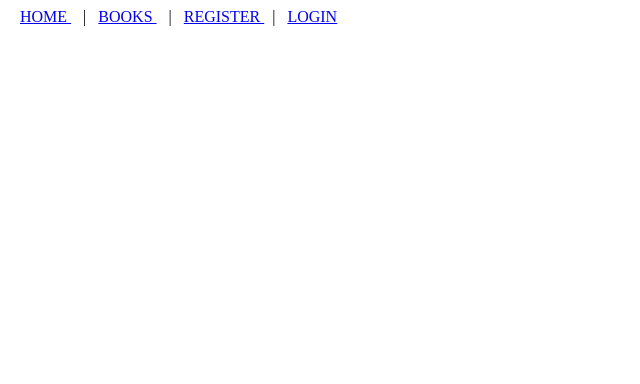
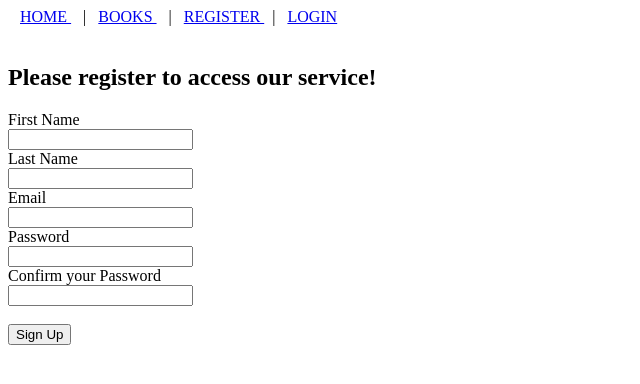
Before and after one commit to HarisMunir786/myproject, a Flask app: page /register in a window 1280 px wide. Shown: the top 384 px of the page, without its empty margins (0-640 px from the left). Run offline with Flask 2, Linux system fonts and the light colour scheme.

Commit message:
Changes to code

```diff
--- a/application/__init__.py
+++ b/application/__init__.py
@@ -11,7 +11,6 @@ bcrypt = Bcrypt(app)
 login_manager = LoginManager(app)
 login_manager.login_view = 'login'
 
-#app.config['SQLALCHEMY_DATABASE_URI'] = 'mysql+pymysql://root:qasfia1project420@35.246.85.220/pojectdb'
 app.config['SQLALCHEMY_DATABASE_URI'] = str(os.getenv('DB_URI'))
 app.config['SECRET_KEY'] = os.getenv('SECRET_KEY')
 
--- a/application/models.py
+++ b/application/models.py
@@ -39,8 +39,7 @@ class Books(db.Model, UserMixin):
     title = db.Column(db.String(30), nullable=False)
     author = db.Column(db.String(30), nullable=False)
     genre = db.Column(db.String(150), nullable=False, unique=True)
-    posts = db.relationship('BlogPost', backref='author', lazy=True)
-    books= db.relationship('Books', backref='book_ref', lazy=True)
+    User_id = db.Column(db.Integer, db.ForeignKey('users.id'), nullable=False)
     def __repr__(self):
         return ''.join([
             'User ID: ', str(self.id), '\r\n',
--- a/application/routes.py
+++ b/application/routes.py
@@ -17,16 +17,16 @@ def register():
 	form = RegistrationForm()
 	if form.validate_on_submit():
 		register_data = Users(
-		first_name = form.first_name.data,
-		last_name = form.last_name.data,
-		email = form.email.data,
-		password = form.password.data
-    	)
+			first_name = form.first_name.data,
+			last_name = form.last_name.data,
+			email = form.email.data,
+			password = form.password.data
+    		)
 		db.session.add(register_data)
 		db.session.commit()
-	return render_template('register.html', title='Register')
+	return render_template('register.html', title='Register', form = form)
 
-@app.route('/login')
+@app.route('/login', methods = ['GET','POST'])
 def login():
      form = LoginForm()
      return render_template('login.html', title='Login', form = form)
--- a/application/templates/register.html
+++ b/application/templates/register.html
@@ -1,2 +1,81 @@
 {% extends "layout.html" %}
-<h1>{{ title }}</h1>
+{% block body %}
+<br>
+<p>
+    <h2>Please register to access our service!</h2>
+</p>
+
+<form method='Post' action=''>
+    {{ form.hidden_tag() }}
+    <div>
+        <div>
+            <div>{{ form.first_name.label }}</div>
+            <div>{{ form.first_name }}</div>
+        </div>
+        {% if form.first_name.errors %}
+        <div>
+            {% for error in form.first_name.errors %}
+            <span>{{ error }}</span>
+            {% endfor %}
+        </div>
+        {% endif %}
+    </div>
+
+    <div>{{ form.last_name.label }}</div>
+    <div>{{ form.last_name }}</div>
+    </div>
+    {% if form.last_name.errors %}
+    <div>
+        {% for error in form.last_name.errors %}
+        <span>{{ error }}</span>
+        {% endfor %}
+    </div>
+    {% endif %}
+    </div>
+    <div>
+        <div>
+            <div>{{ form.email.label }}</div>
+            <div>{{ form.email }}</div>
+        </div>
+        {% if form.email.errors %}
+        <div>
+            {% for error in form.email.errors %}
+            <span>{{ error }}</span>
+            {% endfor %}
+        </div>
+        {% endif %}
+    </div>
+    <div>
+        <div>
+            <div>{{ form.password.label }}</div>
+            <div>{{ form.password }}</div>
+        </div>
+        {% if form.password.errors %}
+        <div>
+            {% for error in form.password.errors %}
+            <span>{{ error }}</span>
+            {% endfor %}
+        </div>
+        {% endif %}
+    </div>
+    <div>
+        <div>
+            <div>{{ form.confirm_password.label }}</div>
+            <div>{{ form.confirm_password }}</div>
+        </div>
+        {% if form.confirm_password.errors %}
+        <div>
+            {% for error in form.confirm_password.errors %}
+            <span>{{ error }}</span>
+            {% endfor %}
+        </div>
+        {% endif %}
+    </div>
+    <br>
+    <div>
+        {{ form.submit }}
+    </div>
+</form>
+</div>
+</div>
+{% endblock %}
```
